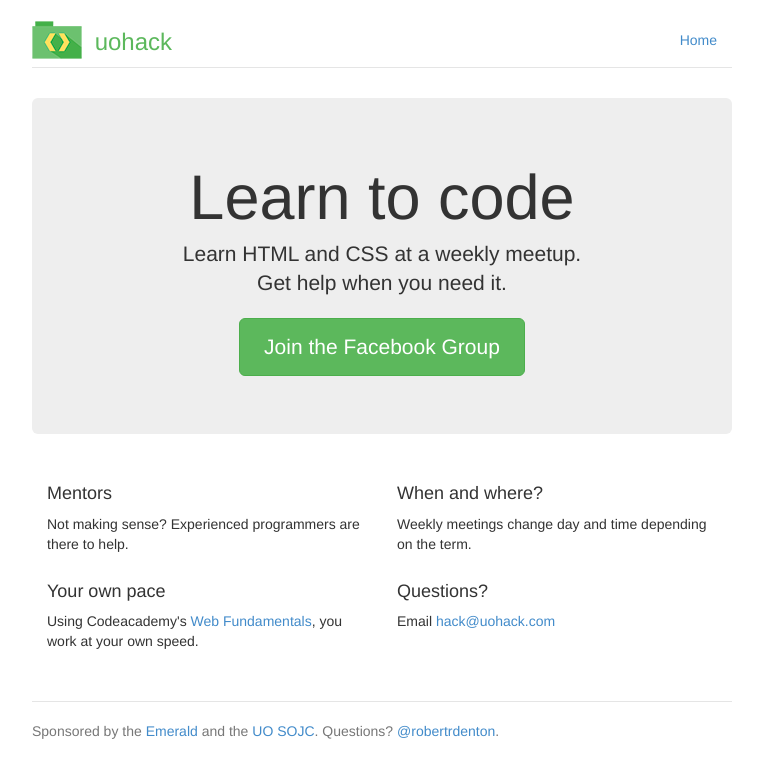
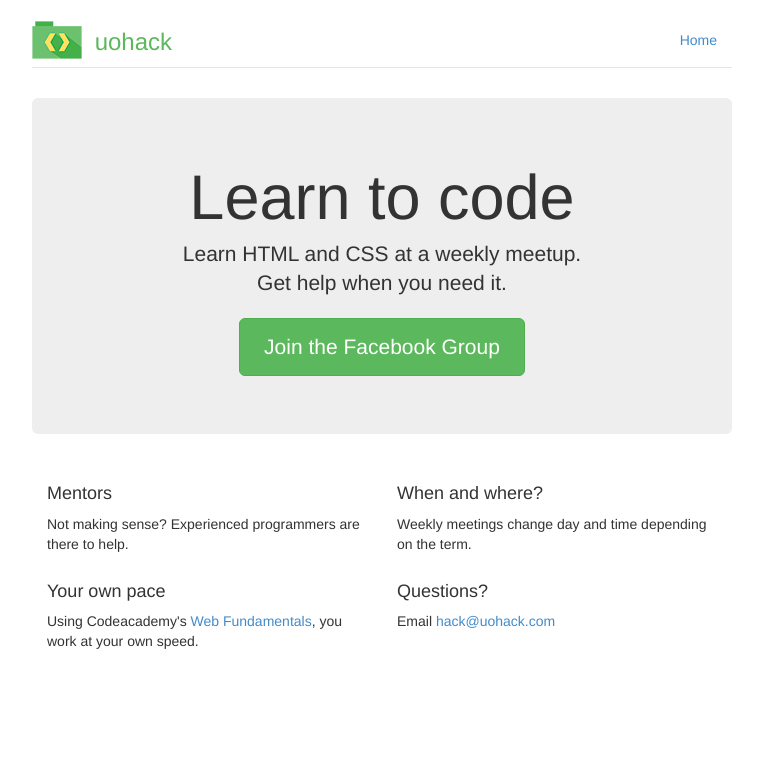
Before and after one commit to uohack/uohack.github.io, a Jekyll site: the page built from index.html, in a window 1280 px wide. Shown: the top 778 px of the page, without its empty margins (258-1021 px from the left). Built offline with Jekyll 4.4.1, drawn with Linux system fonts in a browser that asks for light colours.

Commit message:
fix email

```diff
--- a/_layouts/default.html
+++ b/_layouts/default.html
@@ -28,10 +28,6 @@
 
       {{ content }}
 
-      <div class="footer">
-        <p>Sponsored by the <a href="http://dailyemerald.com">Emerald</a> and the <a href="http://journalism.uoregon.edu">UO SOJC</a>. Questions? <a href="https://twitter.com/robertrdenton">@robertrdenton</a>.</p>
-      </div>
-
     </div> <!-- /container -->
     <script type="text/javascript">
     var _gaq = _gaq || [];
```
